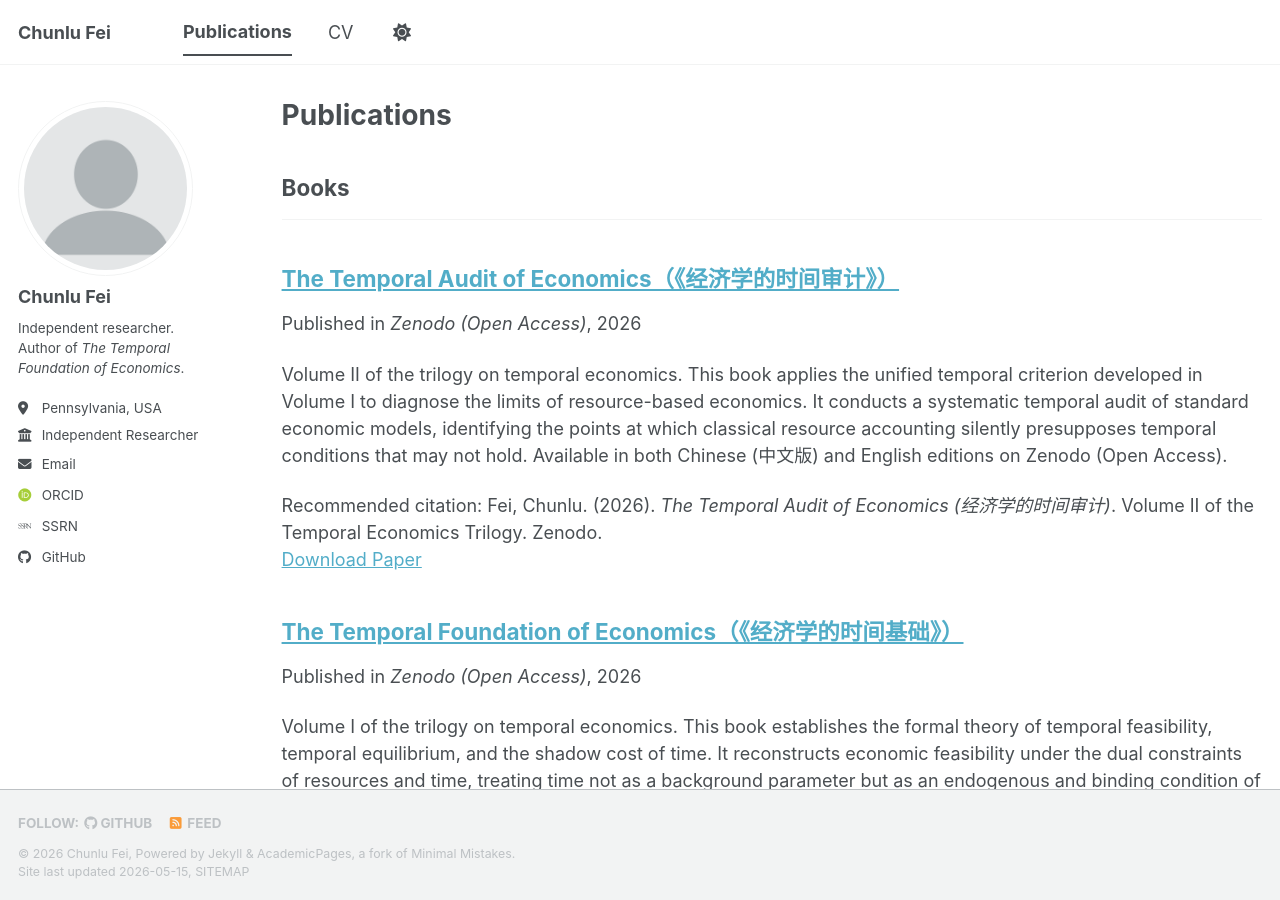
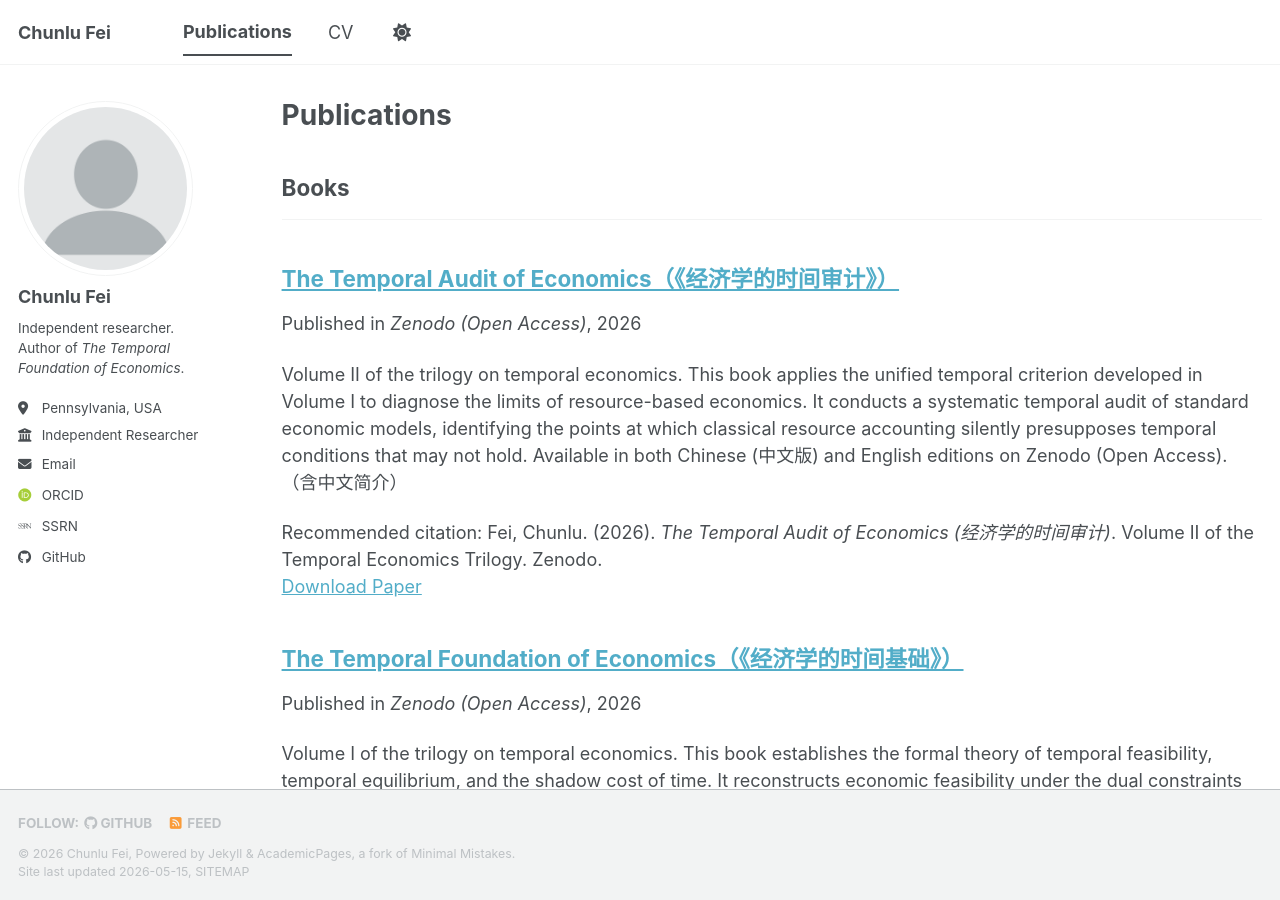
Before and after one commit to chunlufei/chunlufei.github.io, a Jekyll site: the page built from _pages/publications.html, in a window 1280 px wide and 900 px high. Built offline with Jekyll 4.4.1, drawn with Linux system fonts in a browser that asks for light colours; some web fonts are replaced; a script bundle is joined from its source files by our own code; library files that are not in the unit come from our copies.

Commit message:
Update 2026-05-03-temporal-audit-economics.md

```diff
--- a/_publications/2026-05-03-temporal-audit-economics.md
+++ b/_publications/2026-05-03-temporal-audit-economics.md
@@ -3,7 +3,7 @@ title: "The Temporal Audit of Economics（《经济学的时间审计》）"
 collection: publications
 category: books
 permalink: /publication/2026-05-03-temporal-audit-economics
-excerpt: 'Volume II of the trilogy on temporal economics. This book applies the unified temporal criterion developed in Volume I to diagnose the limits of resource-based economics. It conducts a systematic temporal audit of standard economic models, identifying the points at which classical resource accounting silently presupposes temporal conditions that may not hold. Available in both Chinese (中文版) and English editions on Zenodo (Open Access).'
+excerpt: 'Volume II of the trilogy on temporal economics. This book applies the unified temporal criterion developed in Volume I to diagnose the limits of resource-based economics. It conducts a systematic temporal audit of standard economic models, identifying the points at which classical resource accounting silently presupposes temporal conditions that may not hold. Available in both Chinese (中文版) and English editions on Zenodo (Open Access).（含中文简介）'
 date: 2026-05-03
 venue: 'Zenodo (Open Access)'
 paperurl: 'https://doi.org/10.5281/zenodo.19992903'
```
